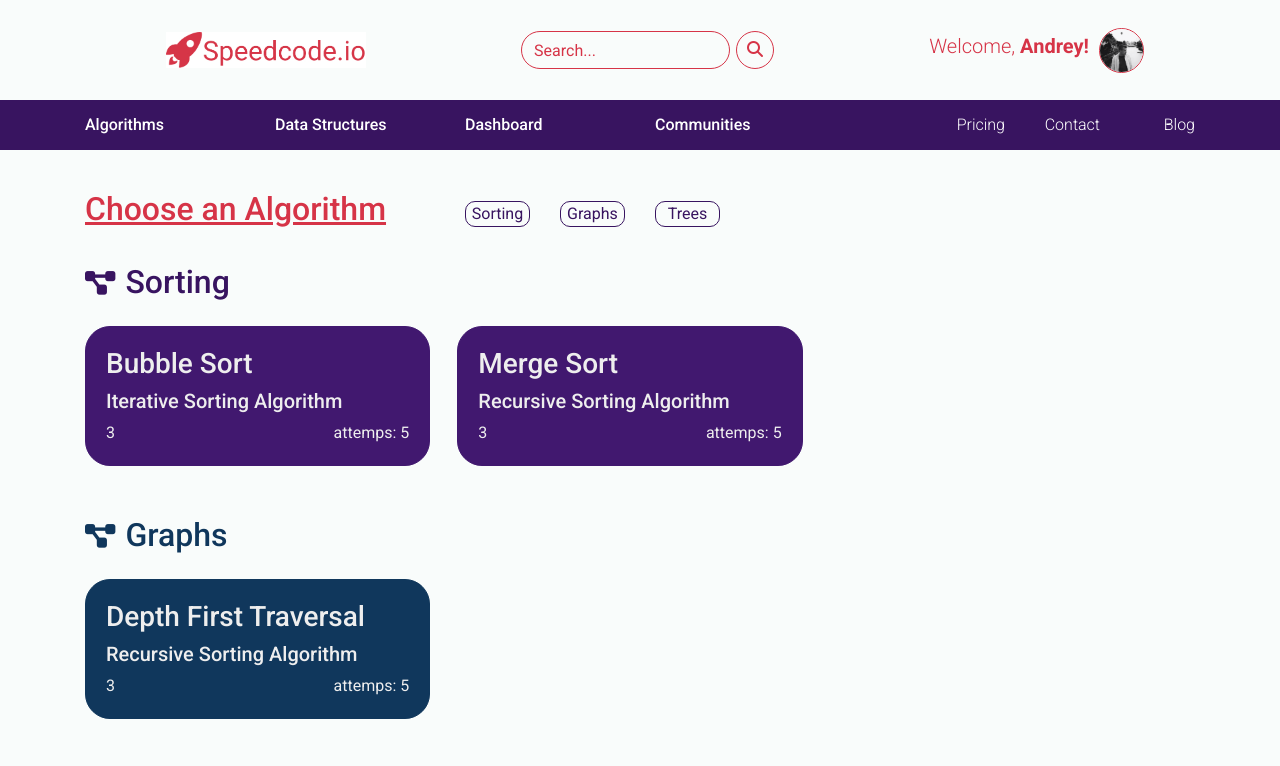
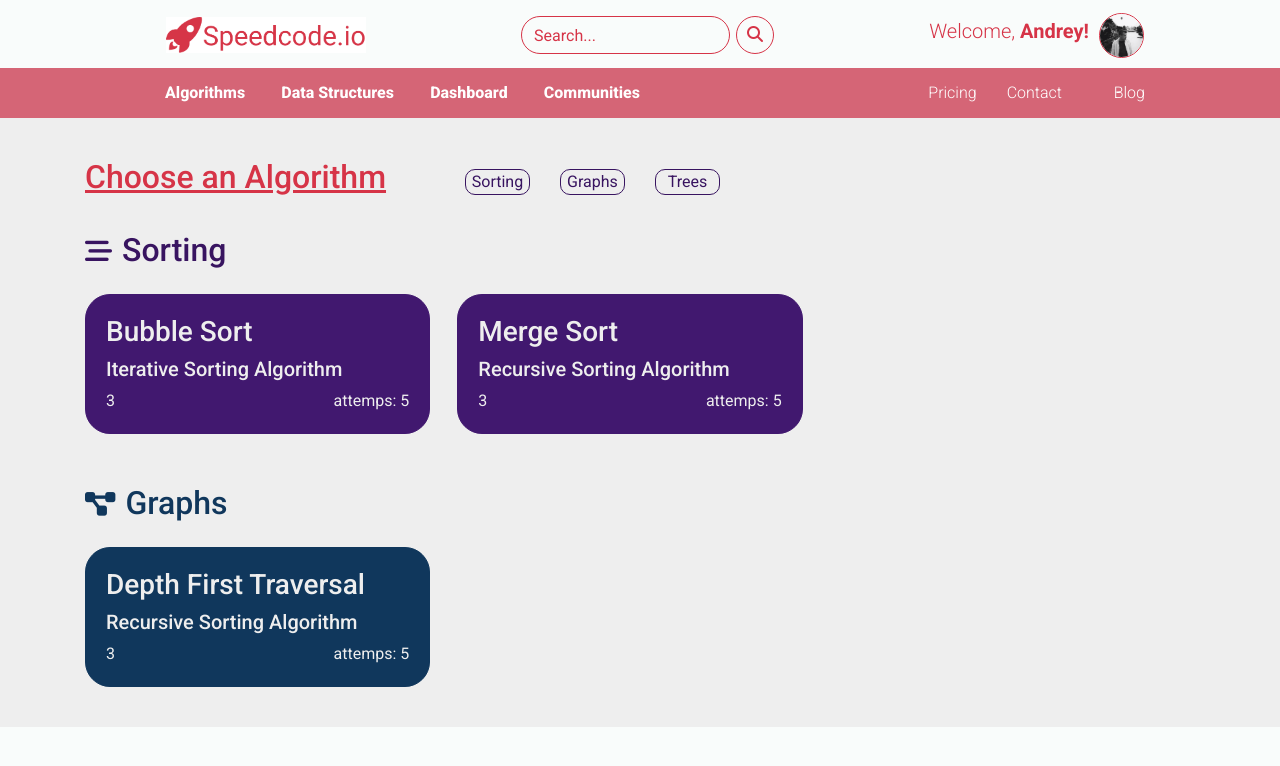
Before and after one commit to APNovichkov/SpeedCode.io, a React (Create React App) app: page /algorithms in a window 1280 px wide. Shown: the top 766 px of the page. Built offline with nearby package versions, Linux system fonts and the light colour scheme.

Commit message:
[add] Design improvements

```diff
--- a/public/index.html
+++ b/public/index.html
@@ -11,7 +11,7 @@
     <link rel="manifest" href="%PUBLIC_URL%/manifest.json" />
     <link rel="stylesheet" href="https://stackpath.bootstrapcdn.com/bootstrap/4.3.1/css/bootstrap.min.css" />
     <link
-      href="https://fonts.googleapis.com/css2?family=Roboto:wght@100;300;400;500;700&display=swap"
+      href="https://fonts.googleapis.com/css2?family=Roboto:wght@100;200;300;400;500;700;800;900&display=swap"
       rel="stylesheet"
     />
 
--- a/src/App.css
+++ b/src/App.css
@@ -5,15 +5,15 @@ body {
 }
 
 .navbar-home {
-  height: 60px;
+  height: 30px;
   background-color: #f9fcfb;
 }
 
 .navbar-wrapper {
-  padding-top: 20px;
-  padding-bottom: 20px;
-  padding-left: 150px;
-  padding-right: 120px;
+  padding-top: 5px;
+  padding-bottom: 33px;
+  margin-left: 150px;
+  margin-right: 120px;
 }
 
 .navbar-logo {
@@ -55,12 +55,22 @@ body {
 }
 
 .links-navbar-wrapper {
-  background-color: #381460;
+  background-color: #D56576;
   height: 50px;
 }
 
 .links-navbar-row {
   padding-top: 15px;
+  margin-left: 150px;
+  margin-right: 120px;
+}
+
+.links-flex a{
+  color: #ffffff;
+}
+
+.links-flex h6 {
+  font-weight: 800;
 }
 
 /* .links-navbar-company {
@@ -76,8 +86,14 @@ body {
   color: #ffffff;
 }
 
+/* ALGORITHMS PAGE STUFF */
+
+.algorithms-wrapper{
+  background-color: #eeeeee;
+}
+
 .algo-page-header-wrapper {
-  margin-top: 40px;
+  padding-top: 40px;
   margin-bottom: 20px;
 }
 
--- a/src/App.js
+++ b/src/App.js
@@ -16,8 +16,8 @@ function App() {
   return (
     <div>
       <Navbar />
-      <LinksNavbar />
       <Router>
+        <LinksNavbar />
         <div>
           <Link to="/algorithms"></Link>
         </div>
--- a/src/components/linksNavbar.js
+++ b/src/components/linksNavbar.js
@@ -1,26 +1,21 @@
 import React from "react";
+import { Link } from "react-router-dom";
 
 const LinksNavbar = (props) => {
   return (
     <div className="links-navbar-wrapper">
-      <div className="container">
       <div className="row links-navbar-row">
-          <div className="col-md-8">
-            <div className="row">
-              <div className="col-md-3">
+        <div className="col-md-6">
+          <div className="d-flex justify-content-between links-flex">
+              <Link to="/algorithms">
                 <h6>Algorithms</h6>
-              </div>
-              <div className="col-md-3">
+              </Link>
               <h6>Data Structures</h6>
-              </div>
-              <div className="col-md-3">
               <h6>Dashboard</h6>
-              </div>
-              <div className="col-md-3">
               <h6>Communities</h6>
           </div>
         </div>
-          </div>
+        <div className="col-md-2"></div>
         <div className="col-md-4">
           <div className="row links-navbar-company">
             <div className="col-md-3"></div>
@@ -37,7 +32,6 @@ const LinksNavbar = (props) => {
         </div>
       </div>
     </div>
-    </div>
   );
 };
 
--- a/src/pages/algorithms.js
+++ b/src/pages/algorithms.js
@@ -7,8 +7,14 @@ import MainWrapper from "./../components/mainWrapper";
 import AlgoPageHeader from "./../components/algoPageHeader";
 import OverviewCardGroup from "./../components/overviewCardGroup";
 
-//import data providers
+// Import data providers
 import { getAllAlgorithms } from "./../dataProviders/algorithms";
+
+// Set Constants
+const algoTypeToIcon = {
+  Sorting: "fas fa-stream",
+  Graphs: "fas fa-project-diagram"
+};
 
 const AlgorithmsPage = () => {
   const [algos, updateAlgos] = useState([]);
@@ -27,14 +33,14 @@ const AlgorithmsPage = () => {
   }, []);
 
   return (
-    <div>
+    <div className="algorithms-wrapper">
       <AlgoPageHeader />
       {algos.map((category, index) => {
         let categoryName = category[0].category;
         return (
           <OverviewCardGroup
             name={categoryName}
-            iconClass="fas fa-project-diagram"
+            iconClass={algoTypeToIcon[categoryName]}
             groupClass={categoryName}
             data={category}
           />
```
Lines whose indentation alone changed are shown as unchanged.
